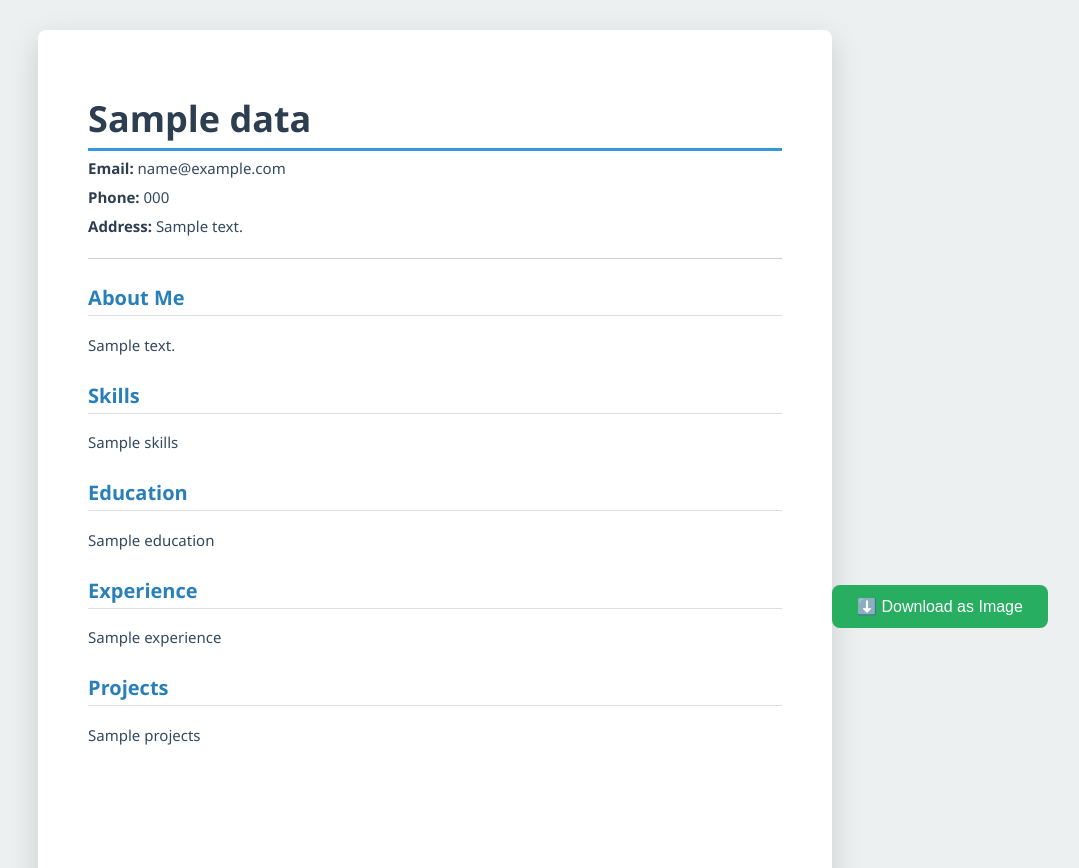
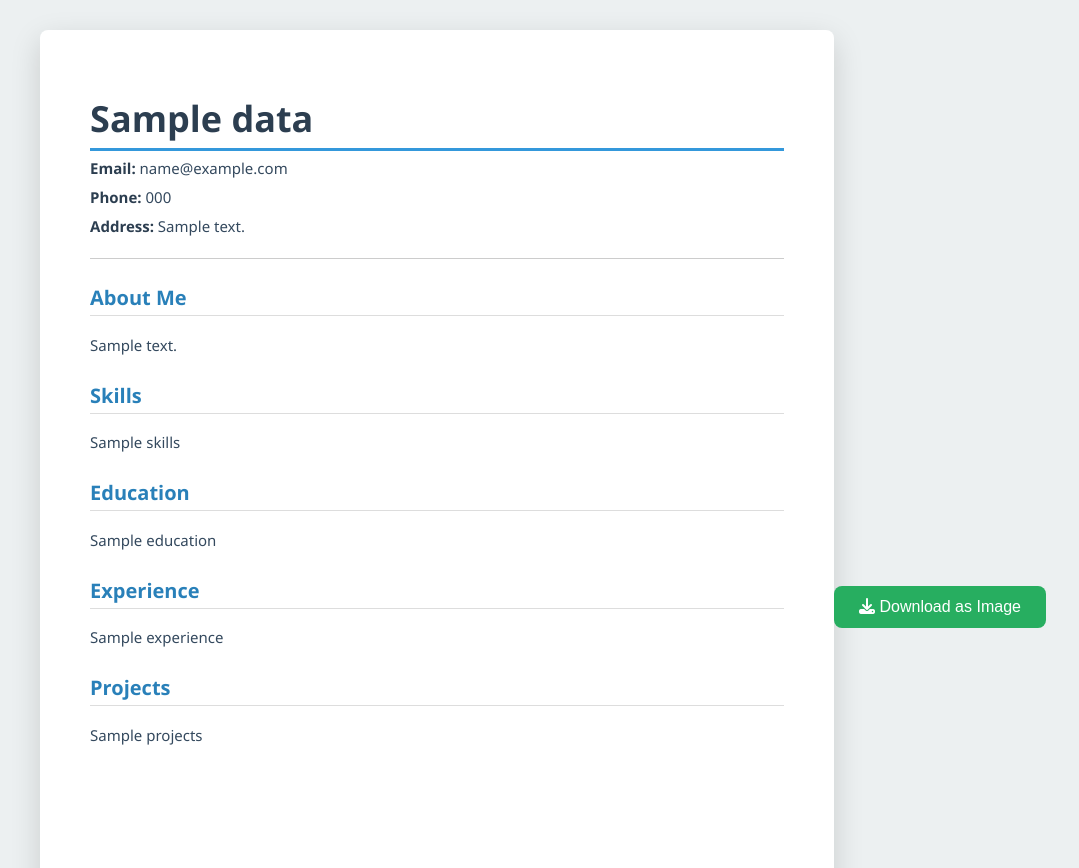
Before and after one commit to SahilCodeLab/Resume, a Flask app: template templates/template1.html in a window 1280 px wide. Shown: the top 868 px of the page, without its empty margins (97-1176 px from the left). Run offline with Flask 3, Linux system fonts and the light colour scheme; the template is opened without the code that fills it: most values are stand-ins (such as "Sample title", 1, 10 or a date in 2020).

Commit message:
Update template1.html

```diff
--- a/templates/template1.html
+++ b/templates/template1.html
@@ -2,32 +2,50 @@
 <html lang="en">
 <head>
   <meta charset="UTF-8">
-  <title>My Resume</title>
+  <title>{{ data.name }} - Resume</title>
   <link rel="stylesheet" href="{{ url_for('static', filename='style.css') }}">
+  <link rel="stylesheet" href="https://cdnjs.cloudflare.com/ajax/libs/font-awesome/6.5.0/css/all.min.css">
   <script src="https://cdnjs.cloudflare.com/ajax/libs/html2canvas/1.4.1/html2canvas.min.js"></script>
 </head>
 <body>
 
 <div class="container">
   <div id="resume-content" class="resume-box">
+
+    {% if data.photo %}
+    <div class="profile-photo">
+      <img src="{{ url_for('static', filename='uploads/' + data.photo) }}" alt="Profile Photo">
+    </div>
+    {% endif %}
+
     <h1>{{ data.name }}</h1>
     <p><strong>Email:</strong> {{ data.email }}</p>
     <p><strong>Phone:</strong> {{ data.phone }}</p>
     <p><strong>Address:</strong> {{ data.address }}</p>
+
     <hr>
+
     <h2>About Me</h2>
     <p>{{ data.about }}</p>
+
     <h2>Skills</h2>
     <p>{{ data.skills }}</p>
+
     <h2>Education</h2>
     <p>{{ data.education }}</p>
+
     <h2>Experience</h2>
     <p>{{ data.experience }}</p>
+
     <h2>Projects</h2>
     <p>{{ data.projects }}</p>
   </div>
 
-  <button onclick="downloadResume()">⬇️ Download as Image</button>
+  <div class="download-btn">
+    <button onclick="downloadResume()">
+      <i class="fas fa-download"></i> Download as Image
+    </button>
+  </div>
 </div>
 
 <script>
```
